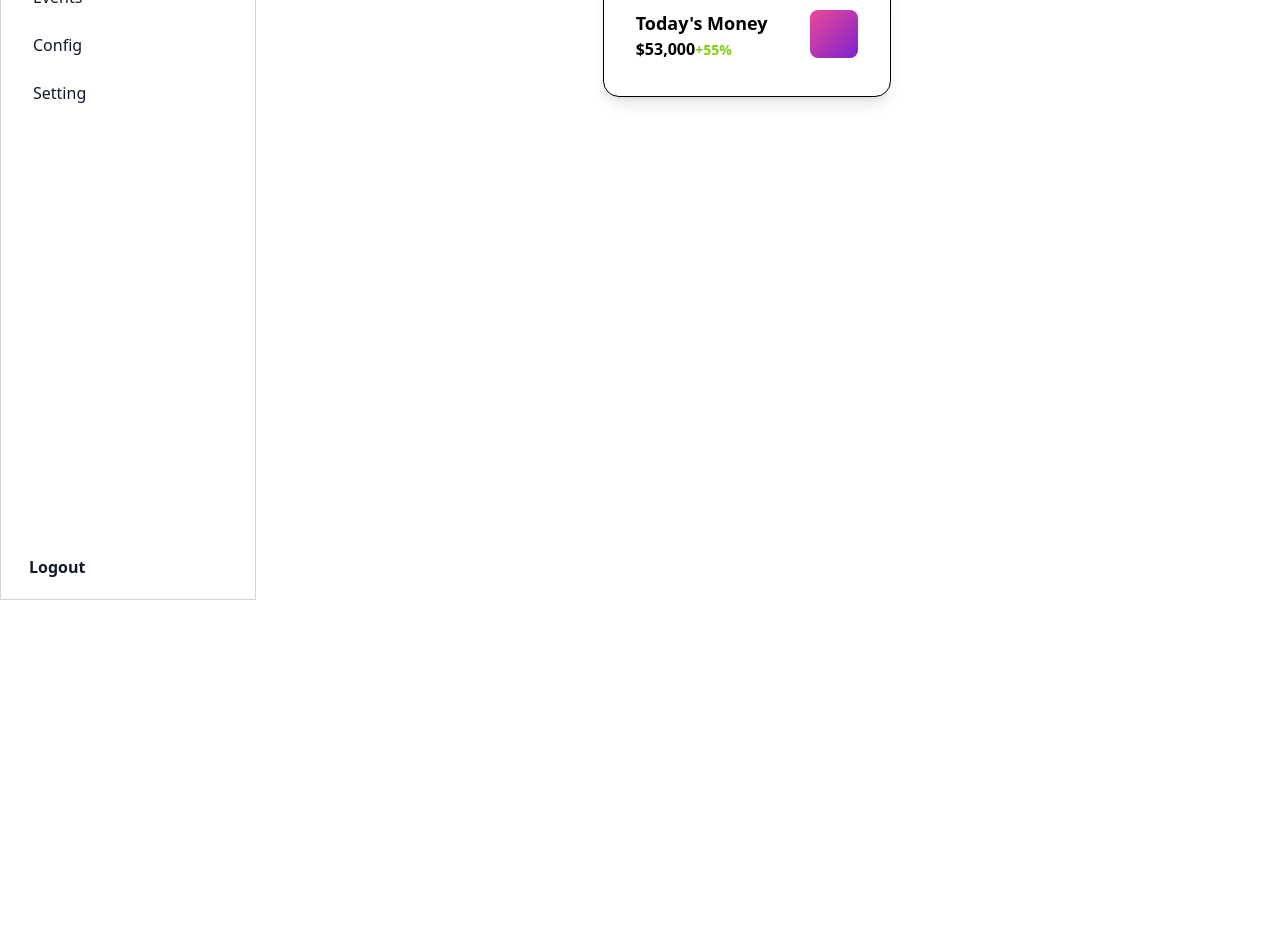
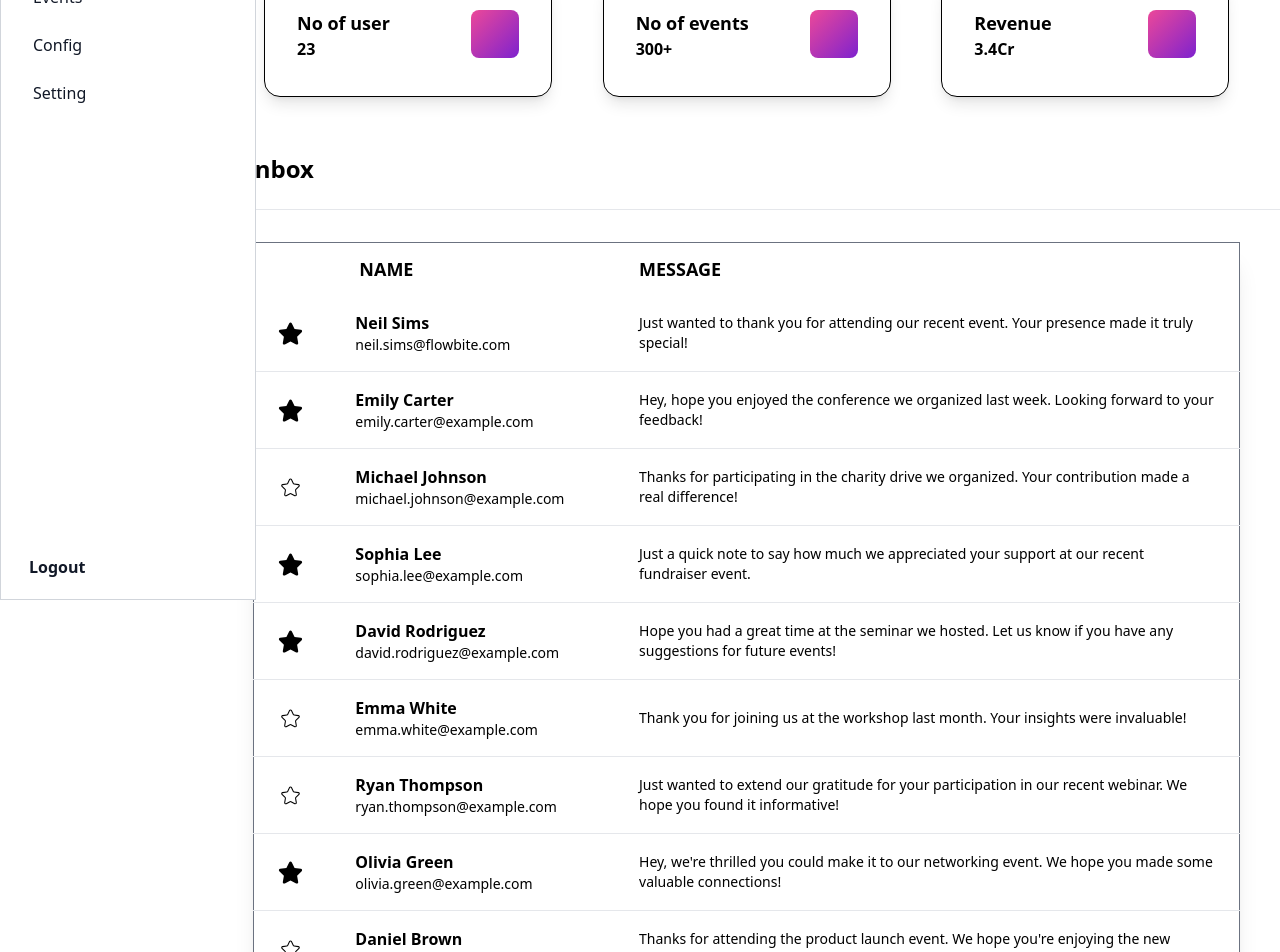
Before and after one commit to Gokul-nath-K/Event, a React (Vite) app in the folder Frontend/: page /admin in a window 1280 px wide. Shown: the part 200-1152 px from the top of the page. Before the commit the page ends 800 px from the top, so only its background shows below. Built offline with nearby package versions, Linux system fonts and the light colour scheme; a web font is replaced by a local one.

Commit message:
Admin dashboard updated

```diff
--- a/Frontend/src/Pages/Admin/Dashboard.jsx
+++ b/Frontend/src/Pages/Admin/Dashboard.jsx
@@ -1,14 +1,32 @@
 import React from "react";
 import Header from "../../components/Admin/Header";
 import DashboardCard from "../../components/Admin/DashboardCard";
+import Inbox from "../../components/Admin/Inbox";
 
 const Dashboard = () => {
   return (
     <>
       <Header title="Dashboard" />
-      <div className="flex flex-row justify-center pt-8">
-        <DashboardCard/>
+      <div className="flex flex-row justify-evenly pb-2">
+        <div className="flex flex-row justify-center pt-8">
+          <DashboardCard title={"No of user"} count={23}/>
+        </div>
+        <div className="flex flex-row justify-center pt-8">
+          <DashboardCard title={"No of events"} count={"300+"}/>
+        </div>
+        <div className="flex flex-row justify-center pt-8">
+          <DashboardCard title={"Revenue"} count={"3.4Cr"}/>
+        </div>
       </div>
+      <Header title="Inbox" />
+      <div className="flex flex-row justify-around pt-8 pb-8" >
+        <Inbox />
+      </div>
+      <Header title="Stats" />
+      <div className="flex flex-row justify-around pt-8 pb-10" >
+        <img className="" src="https://ik.imagekit.io/gokulnathk/PartyEvent/PieChart.png?updatedAt=1710829868578"/>
+      </div>
+
     </>
   );
 };
--- /dev/null
+++ b/Frontend/src/assets/Data/Inbox.js
@@ -0,0 +1,62 @@
+export const inbox = [
+    {
+        "id": 1,
+        "name": "Neil Sims",
+        "email": "neil.sims@flowbite.com",
+        "msg": "Just wanted to thank you for attending our recent event. Your presence made it truly special!"
+    },
+    {
+        "id": 2,
+        "name": "Emily Carter",
+        "email": "emily.carter@example.com",
+        "msg": "Hey, hope you enjoyed the conference we organized last week. Looking forward to your feedback!"
+    },
+    {
+        "id": 3,
+        "name": "Michael Johnson",
+        "email": "michael.johnson@example.com",
+        "msg": "Thanks for participating in the charity drive we organized. Your contribution made a real difference!"
+    },
+    {
+        "id": 4,
+        "name": "Sophia Lee",
+        "email": "sophia.lee@example.com",
+        "msg": "Just a quick note to say how much we appreciated your support at our recent fundraiser event."
+    },
+    {
+        "id": 5,
+        "name": "David Rodriguez",
+        "email": "david.rodriguez@example.com",
+        "msg": "Hope you had a great time at the seminar we hosted. Let us know if you have any suggestions for future events!"
+    },
+    {
+        "id": 6,
+        "name": "Emma White",
+        "email": "emma.white@example.com",
+        "msg": "Thank you for joining us at the workshop last month. Your insights were invaluable!"
+    },
+    {
+        "id": 7,
+        "name": "Ryan Thompson",
+        "email": "ryan.thompson@example.com",
+        "msg": "Just wanted to extend our gratitude for your participation in our recent webinar. We hope you found it informative!"
+    },
+    {
+        "id": 8,
+        "name": "Olivia Green",
+        "email": "olivia.green@example.com",
+        "msg": "Hey, we're thrilled you could make it to our networking event. We hope you made some valuable connections!"
+    },
+    {
+        "id": 9,
+        "name": "Daniel Brown",
+        "email": "daniel.brown@example.com",
+        "msg": "Thanks for attending the product launch event. We hope you're enjoying the new features!"
+    },
+    {
+        "id": 10,
+        "name": "Ava Wilson",
+        "email": "ava.wilson@example.com",
+        "msg": "Hope you had a blast at the team-building event. Looking forward to more fun activities together!"
+    }
+]
--- a/Frontend/src/components/Admin/DashboardCard.jsx
+++ b/Frontend/src/components/Admin/DashboardCard.jsx
@@ -1,6 +1,6 @@
 import React from "react";
 
-const DashboardCard = () => {
+const DashboardCard = ({title, count}) => {
   return (
     <>
       <div className="relative flex w-72 p-4 flex-col min-w-0 mb-6 break-words bg-white border-black  border-[1px] shadow-lg rounded-2xl bg-clip-border">
@@ -9,12 +9,12 @@ const DashboardCard = () => {
             <div className="flex-none w-2/3 max-w-full px-3">
               <div>
                 <p className="mb-0 font-sans font-semibold leading-normal text-lg">
-                  Today's Money
+                  { title }
                 </p>
                 <h5 className="mb-0 font-bold">
-                  $53,000
+                  { count }
                   <span className="leading-normal text-sm font-weight-bolder text-lime-500">
-                    +55%
+
                   </span>
                 </h5>
               </div>
--- /dev/null
+++ b/Frontend/src/components/Admin/Inbox.jsx
@@ -0,0 +1,60 @@
+import React from 'react'
+import { CiStar } from 'react-icons/ci'
+import { inbox } from '../../assets/Data/Inbox'
+import { FaStar } from 'react-icons/fa'
+
+const Inbox = () => {
+  return (
+    <><div className='mx-10 w-full'>
+
+        <table className="w-full text-sm text-left rtl:text-right text-black shadow-xl border border-gray-500 rounded-2xl ">
+          <thead className="text-xs  uppercase   ">
+        <tr>
+          <th scope="col" className="p-4 py-4 px-4">
+            <div className="flex items-center">
+                {" "}
+            </div>
+          </th>
+          <th scope="col" className="px-10 py-3 w-[30%] text-lg">
+            Name
+          </th>
+          <th scope="col" className="px-6 py-3 row-span-3 text-lg">
+            Message
+          </th>
+
+        </tr>
+          </thead>
+          <tbody>
+            {
+                inbox && inbox.map((ele) => (
+                    <>
+
+                        <tr className="bg-white border-b " key={ele.id}>
+                        <td className="w-4 p-4 pl-6">
+                            <div className="flex items-center">
+                             { ele.id % 3 === 0 || ele.id % 7 === 0 ? <CiStar size={25}/> : <FaStar size={25}/> }
+                            </div>
+                        </td>
+                        <th scope="row" className="flex items-center px-6 py-4  whitespace-nowrap">
+                            <div className="ps-3 w-[30%] ">
+                            <div className="text-base font-semibold"> { ele.name } </div>
+                            <div className="font-normal text-black"> {ele.email} </div>
+                            </div>
+                        </th>
+                        <td className="px-6 py-4 row-span-3">
+                            { ele.msg }
+                        </td>
+                        </tr>
+                    </>
+                ))
+            }
+
+          </tbody>
+        </table>
+    </div>
+
+    </>
+  )
+}
+
+export default Inbox
```
